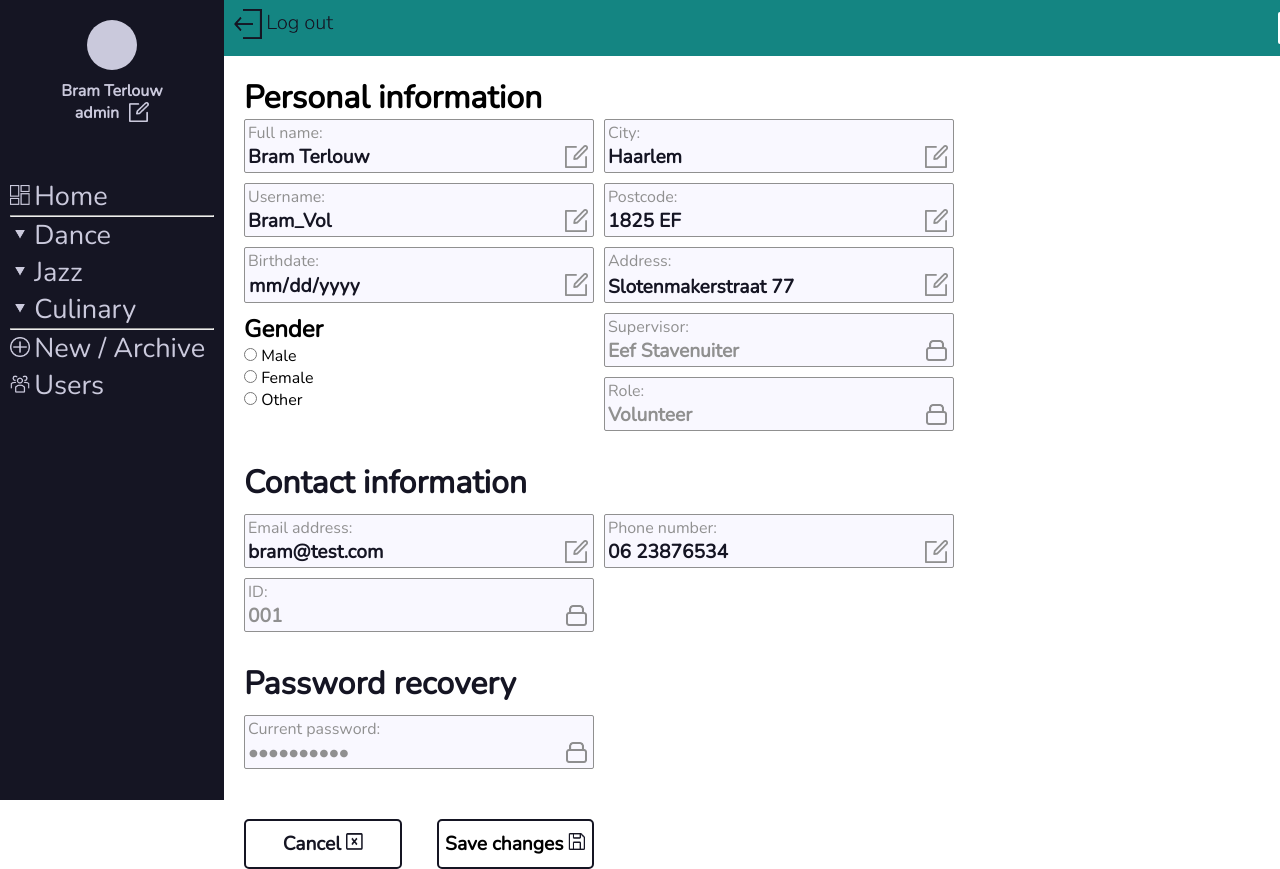
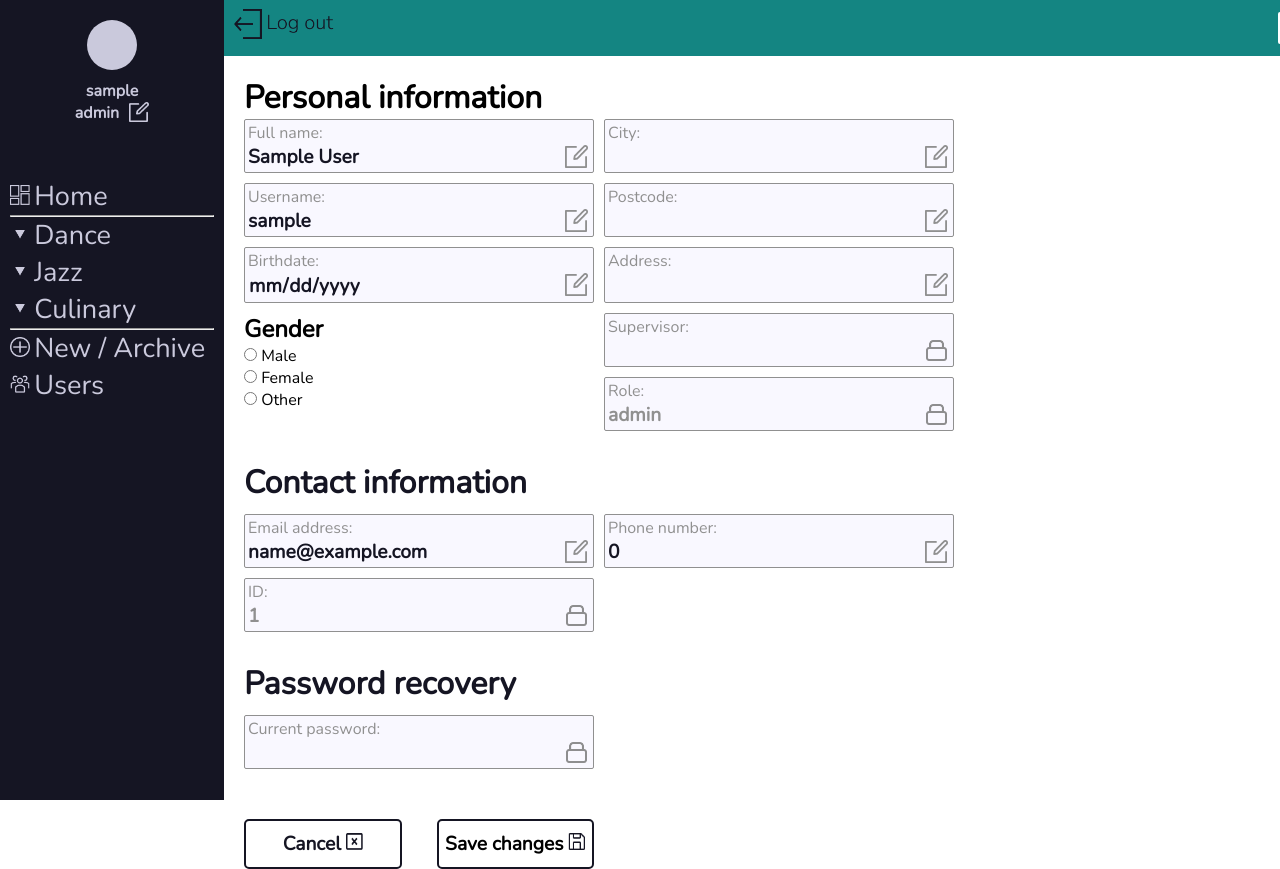
Before and after one commit to BramTerlouw/Project-Haarlem-Festival-2, a PHP site: page /user/personal in a window 1280 px wide; the page is wider, and only the part inside the window is pictured. Run offline with PHP 8.4, Linux system fonts and the light colour scheme; the visitor is signed in with stand-in values (Sample User, id 1).

Commit message:
auto fill personal info form

```diff
--- a/app/controllers/usercontroller.php
+++ b/app/controllers/usercontroller.php
@@ -1,8 +1,17 @@
 <?php
 require __DIR__ . '/controller.php';
+require __DIR__ . '/../services/userservice.php';
 
 class UserController extends Controller {
+    private $userService;
+
+    function __construct()
+    {
+        $this->userService = new UserService;
+    }
+
     public function personal() {
+        $model = $this->userService->getPersonalInfo();
         require __DIR__ . '/../views/user/personal.php';
     }
 }
--- /dev/null
+++ b/app/models/user.php
@@ -0,0 +1,32 @@
+<?php
+
+class User {
+  public int $user_ID;
+    public string $FullName;
+    public string $UserName;
+    public string $Password;
+    public string $BirthDate;
+    public string $Gender;
+    public string $Address;
+    public string $PostCode;
+    public string $City;
+    public string $Role;
+    public string $Supervisor;
+    public string $Email;
+    public string $PhoneNumber;
+
+    // public function __get($property) {
+    //     if (property_exists($this, $property)) {
+    //       return $this->$property;
+    //     }
+    //   }
+
+    //   public function __set($property, $value) {
+    //     if (property_exists($this, $property)) {
+    //       $this->$property = $value;
+    //     }
+
+    //     return $this;
+    //   }
+}
+?>
--- /dev/null
+++ b/app/repositories/userrepository.php
@@ -0,0 +1,22 @@
+<?php
+
+require __DIR__ . '/repository.php';
+require __DIR__ . '/../models/user.php';
+
+class UserRepository extends Repository {
+    public function getPersonalInfo() {
+        try {
+            $sqlquery = "SELECT * FROM User WHERE UserName=:userName";
+            $stmt = $this->connection->prepare($sqlquery);
+
+            $stmt->bindParam(':userName', $_SESSION['userName']);
+            $stmt->execute();
+
+            $stmt->setFetchMode(PDO::FETCH_CLASS, 'user');
+            return $stmt->fetch();
+
+        } catch (PDOException $e) {
+            echo $e;
+        }
+    }
+}
--- /dev/null
+++ b/app/services/userservice.php
@@ -0,0 +1,10 @@
+<?php
+require __DIR__ . '/../repositories/userrepository.php';
+
+class UserService {
+    public function getPersonalInfo() {
+        $repository = new UserRepository();
+        return $repository->getPersonalInfo();
+    }
+
+}
--- a/app/views/cms/login.php
+++ b/app/views/cms/login.php
@@ -9,11 +9,11 @@ require __DIR__ . '/../components/head.php';
     <form class="login-form" action="/cms/loginValidation" method="post">
         <div class="login-form-item">
             <label for="">Username</label>
-            <input type="text" name="inputUsername" placeholder="Username..." required>
+            <input type="text" name="inputUsername" value="Bram_Vol" required>
         </div>
         <div class="login-form-item">
             <label for="">Password</label>
-            <input type="password" name="inputPassword" placeholder="Password..." required>
+            <input type="password" name="inputPassword" value="wachtwoord" required>
         </div>
         <div class="password-forgotten">
             <a href="#">Password forgotten?</a>
--- a/app/views/components/nav-cms.php
+++ b/app/views/components/nav-cms.php
@@ -6,7 +6,7 @@
 
         <!-- Personal info in nav -->
         <div class="cms-dashboard-personal">
-            <span class="logged-username">Bram Terlouw</span>
+            <span class="logged-username"><?php echo $_SESSION['userName']?></span>
             <a href="/user/personal"><?php echo $_SESSION['role'] ?></a>
             <a href="/user/personal"><img src="/icons/cms-edit.png" alt="edit user"></a>
         </div>
--- a/app/views/user/personal.php
+++ b/app/views/user/personal.php
@@ -8,55 +8,55 @@ require __DIR__ . '/../components/nav-cms.php';
 <form class="personal-info-form" action="" method="post">
     <div class="form-item">
         <label for="">Full name:</label>
-        <input type="text" name="" value="Bram Terlouw">
+        <input type="text" name="" value="<?php echo $model->FullName ?>">
         <img src="/icons/cms-edit-form.png" alt="edit button">
     </div>
     <div class="form-item">
         <label for="">City:</label>
-        <input type="text" name="" value="Haarlem">
+        <input type="text" name="" value="<?php echo $model->City ?>">
         <img src="/icons/cms-edit-form.png" alt="edit button">
     </div>
     <div class="form-item">
         <label for="">Username:</label>
-        <input type="text" name="" value="Bram_Vol">
+        <input type="text" name="" value="<?php echo $model->UserName ?>">
         <img src="/icons/cms-edit-form.png" alt="edit button">
     </div>
     <div class="form-item">
         <label for="">Postcode:</label>
-        <input type="text" name="" value="1825 EF">
+        <input type="text" name="" value="<?php echo $model->PostCode ?>">
         <img src="/icons/cms-edit-form.png" alt="edit button">
     </div>
     <div class="form-item">
         <label for="">Birthdate:</label>
-        <input type="date" name="" value="18-02-2000">
+        <input type="date" name="" value="<?php echo $model->BirthDate ?>">
         <img src="/icons/cms-edit-form.png" alt="edit button">
     </div>
     <div class="form-item">
         <label for="">Address:</label>
-        <input type="text" name="" value="Slotenmakerstraat 77">
+        <input type="text" name="" value="<?php echo $model->Address ?>">
         <img src="/icons/cms-edit-form.png" alt="edit button">
     </div>
 
     <div class="form-item-radiobtn">
         <h2>Gender</h2>
-        <input type="radio" id="gender-male" name="gender" value="Male">
+        <input type="radio" id="gender-male" name="gender" value="Male" <?php if ($model->Gender == "Male") echo "Checked" ?>>
         <label for="gender-male">Male</label><br>
 
-        <input type="radio" id="gender-female" name="gender" value="Female">
+        <input type="radio" id="gender-female" name="gender" value="Female" <?php if ($model->Gender == "Female") echo "Checked" ?>> <!-- !!!! -->
         <label for="gender-female">Female</label><br>
 
-        <input type="radio" id="gender-other" name="gender" value="Other">
+        <input type="radio" id="gender-other" name="gender" value="Other" <?php if ($model->Gender == "Other") echo "Checked" ?>>
         <label for="gender-other">Other</label><br>
     </div>
 
     <div class="form-item secure">
         <label for="">Supervisor:</label>
-        <input type="text" name="" value="Eef Stavenuiter">
+        <input type="text" name="" value="<?php echo $model->Supervisor ?>">
         <img src="/icons/cms-secure.png" alt="edit button">
     </div>
     <div class="form-item secure">
         <label for="">Role:</label>
-        <input type="text" name="" value="Volunteer">
+        <input type="text" name="" value="<?php echo $model->Role ?>">
         <img src="/icons/cms-secure.png" alt="edit button">
     </div>
 
@@ -64,17 +64,17 @@ require __DIR__ . '/../components/nav-cms.php';
     <h1>Contact information</h1>
     <div class="form-item">
         <label for="">Email address:</label>
-        <input type="email" name="" value="bram@test.com">
+        <input type="email" name="" value="<?php echo $model->Email ?>">
         <img src="/icons/cms-edit-form.png" alt="edit button">
     </div>
     <div class="form-item">
         <label for="">Phone number:</label>
-        <input type="text" name="" value="06 23876534">
+        <input type="text" name="" value="<?php echo $model->PhoneNumber ?>">
         <img src="/icons/cms-edit-form.png" alt="edit button">
     </div>
     <div class="form-item secure">
         <label for="">ID:</label>
-        <input type="text" name="" value="001">
+        <input type="text" name="" value="<?php echo $model->User_ID ?>">
         <img src="/icons/cms-secure.png" alt="edit button">
     </div>
 
@@ -82,7 +82,7 @@ require __DIR__ . '/../components/nav-cms.php';
     <h1>Password recovery</h1>
     <div class="form-item secure">
         <label for="">Current password:</label>
-        <input type="password" name="" value="wachtwoord">
+        <input type="password" name="" value="<?php echo $model->Password ?>">
         <img src="/icons/cms-secure.png" alt="edit button">
     </div>
 
```
